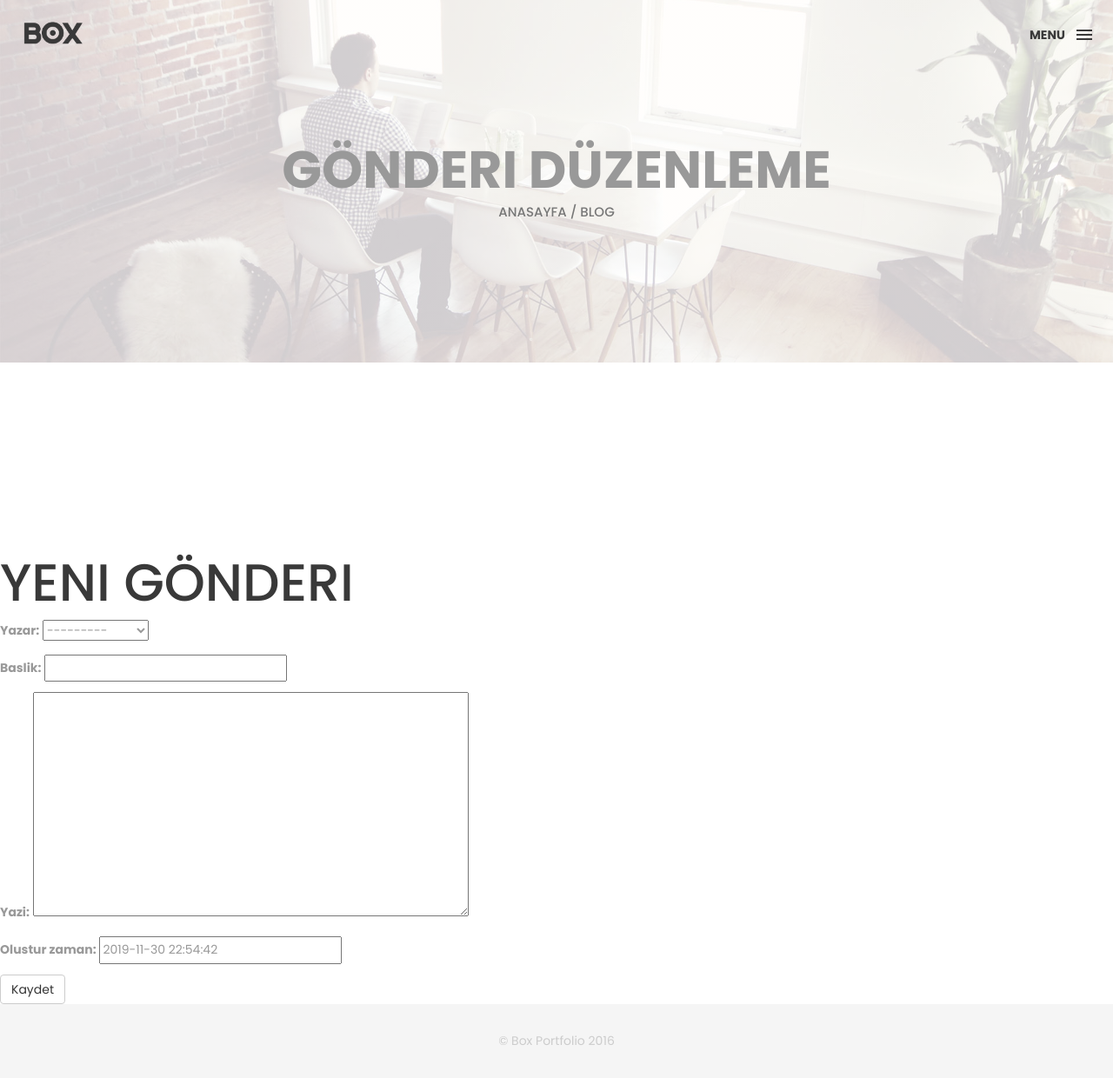
After one commit to GSeckin/WebProjem_vektorel, a Django app: page /blog/gonderi/yeni in a window 1280 px wide. The commit adds this page. Shown: the whole page at 87% size. Run offline with Django 3.2, Linux system fonts and the light colour scheme; data comes from the database, SQL or seed files in the repository; some libraries are stand-ins or nearby versions; some web fonts are replaced.

Commit message:
new branch 30.11
new branch, "Blog" değişti

```diff
--- /dev/null
+++ b/Blog/forms.py
@@ -0,0 +1,8 @@
+from django import forms
+from .models import Gonderi
+
+class GonderiForm(forms.ModelForm):
+
+    class Meta:
+        model = Gonderi
+        fields = ('yazar','baslik','yazi','olustur_zaman',)
--- /dev/null
+++ b/Blog/templates/GorkemBlog/gonderi_duzenle.html
@@ -0,0 +1,20 @@
+{% extends 'GorkemContact/base.html' %}
+{% block content %}
+
+
+
+<!-- top bar -->
+    <div class="top-bar">
+        <h1>Gönderi Düzenleme</h1>
+        <p><a href="#">Anasayfa</a> / Blog</p>
+    </div>
+    <!-- end top bar -->
+    <div class="container main-container"></div>
+
+        <h1>Yeni Gönderi</h1>
+        <form method="POST" class="post-form">{% csrf_token %}
+            {{ form.as_p }}
+            <button type="submit" class="save btn btn-default">Kaydet</button>
+        </form>
+
+{% endblock %}
--- a/Blog/templates/GorkemBlog/gonderi_liste.html
+++ b/Blog/templates/GorkemBlog/gonderi_liste.html
@@ -4,11 +4,11 @@
     <!-- top bar -->
     <div class="top-bar">
         <h1>Blog</h1>
-        <p><a href="#">Home</a> / Blog</p>
+        <p><a href="#">Anasayfa</a> / Blog</p>
     </div>
     <!-- end top bar -->
     <div class="container main-container"></div>
-
+    <a href="{% url 'yeni_gonderi' %}" class="top-menu"><span class="glyphicon glyphicon-plus"></span></a>
         {% for gonderi in Gonderis %}
         <div>
             <p>{{ gonderi.yayim_zaman }}</p>
--- a/Blog/urls.py
+++ b/Blog/urls.py
@@ -4,4 +4,5 @@ from . import views
 urlpatterns = [
     path('', views.gonderi_liste, name='gonderi_liste'),
     path('gonderi/<int:pk>/', views.gonderi_detay, name='gonderi_detay'),
+    path('gonderi/yeni', views.yeni_gonderi, name='yeni_gonderi'),
 ]
--- a/Blog/views.py
+++ b/Blog/views.py
@@ -1,5 +1,6 @@
 from django.shortcuts import render,get_object_or_404
 from .models import Gonderi
+from .forms import GonderiForm
 
 def gonderi_liste(request):
     Gonderiler = Gonderi.objects.all()
@@ -8,3 +9,7 @@ def gonderi_liste(request):
 def gonderi_detay(request,pk):
     yazi = get_object_or_404(Gonderi,pk=pk)
     return render(request, 'GorkemBlog/gonderi_detay.html', {'gonderi':yazi})
+
+def yeni_gonderi(request):
+    Form = GonderiForm()
+    return render(request, 'GorkemBlog/gonderi_duzenle.html', {'form': Form})
```
Also changed, not shown: Blog/templates/GorkemBlog/gonderi_detay.html (+5 -3 lines).
